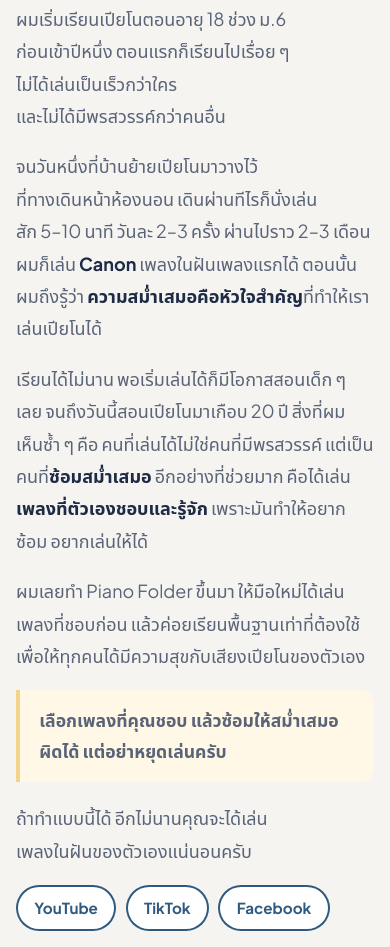
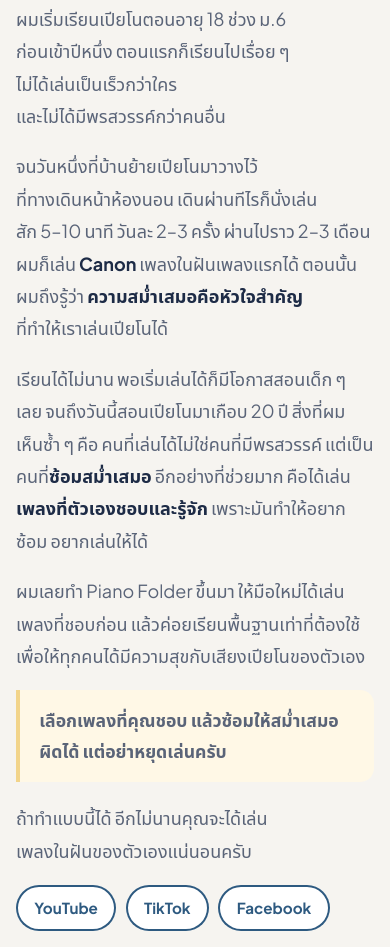
Before and after one commit to PianoFolder/PianoFolder.github.io, a plain HTML site: page index.html in a window 390 px wide. Shown: the part 8655-9602 px from the top of the page. Drawn offline with Linux system fonts and the light colour scheme; a web font is replaced by a local one.

Commit message:
Homepage about: keep Thai phrases unbroken on mobile
Co-Authored-By: Claude Opus 5.5 <noreply@anthropic.com>
Claude-Session: https://claude.ai/code/session_01GUk5bqdkz5RCQZ3614v4pf

```diff
--- a/index.html
+++ b/index.html
@@ -410,7 +410,7 @@ h2.center::after{content:"";display:block;width:56px;height:4px;border-radius:2p
     <div>
       <h2><span class="nowrap">สวัสดีครับ ผม</span><span class="hl nowrap">ครูแฟ้ม</span></h2>
       <p>ผมเริ่มเรียนเปียโนตอนอายุ 18 <span class="nowrap">ช่วง ม.6</span> <span class="nowrap">ก่อนเข้าปีหนึ่ง</span> ตอนแรกก็เรียนไปเรื่อย ๆ <span class="nowrap">ไม่ได้เล่นเป็นเร็วกว่าใคร</span> <span class="nowrap">และไม่ได้มีพรสวรรค์กว่าคนอื่น</span></p>
-      <p>จนวันหนึ่งที่บ้านย้ายเปียโนมาวางไว้ที่<span class="nowrap">ทางเดินหน้าห้องนอน</span> เดินผ่านทีไรก็นั่งเล่น<span class="nowrap">สัก 5–10 นาที</span> <span class="nowrap">วันละ 2–3 ครั้ง</span> <span class="nowrap">ผ่านไปราว 2–3 เดือน</span> ผมก็เล่น <strong>Canon</strong> เพลงในฝันเพลงแรกได้ ตอนนั้นผมถึงรู้ว่า <strong>ความสม่ำเสมอคือหัวใจสำคัญ</strong>ที่ทำให้เราเล่นเปียโนได้</p>
+      <p>จนวันหนึ่งที่บ้านย้ายเปียโนมาวางไว้ที่<span class="nowrap">ทางเดินหน้าห้องนอน</span> เดินผ่านทีไรก็นั่งเล่น<span class="nowrap">สัก 5–10 นาที</span> <span class="nowrap">วันละ 2–3 ครั้ง</span> <span class="nowrap">ผ่านไปราว 2–3 เดือน</span> ผมก็เล่น <strong>Canon</strong> เพลงในฝันเพลงแรกได้ ตอนนั้นผมถึงรู้ว่า <strong><span class="nowrap">ความสม่ำเสมอ</span><span class="nowrap">คือหัวใจสำคัญ</span></strong><span class="nowrap">ที่ทำให้เราเล่นเปียโนได้</span></p>
       <p>เรียนได้ไม่นาน พอเริ่มเล่นได้ก็มีโอกาสสอนเด็ก ๆ เลย จนถึงวันนี้<span class="nowrap">สอนเปียโนมาเกือบ 20 ปี</span> สิ่งที่ผม<span class="nowrap">เห็นซ้ำ ๆ</span> คือ คนที่เล่นได้ไม่ใช่คนที่มีพรสวรรค์ แต่เป็นคนที่<strong>ซ้อมสม่ำเสมอ</strong> อีกอย่างที่ช่วยมาก คือได้เล่น<strong>เพลงที่ตัวเองชอบและรู้จัก</strong> เพราะมันทำให้อยากซ้อม <span class="nowrap">อยากเล่นให้ได้</span></p>
       <p>ผมเลยทำ Piano Folder ขึ้นมา ให้มือใหม่ได้เล่นเพลงที่ชอบก่อน แล้วค่อยเรียน<span class="nowrap">พื้นฐานเท่าที่ต้องใช้</span> เพื่อให้ทุกคนได้มีความสุข<span class="nowrap">กับเสียงเปียโนของตัวเอง</span></p>
       <p class="quote"><span class="nowrap">เลือกเพลงที่คุณชอบ</span> <span class="nowrap">แล้วซ้อมให้สม่ำเสมอ</span><br>ผิดได้ แต่อย่าหยุดเล่นครับ</p>
```
